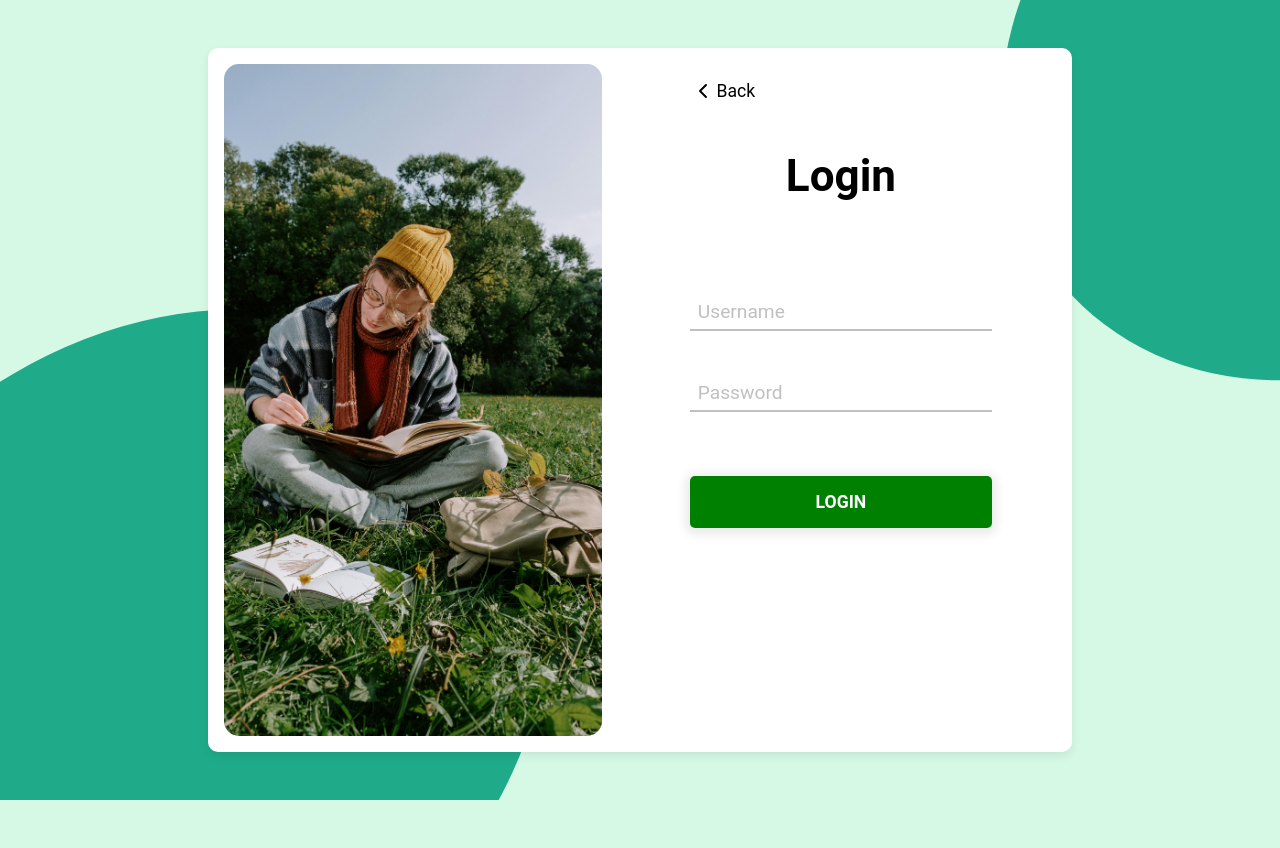
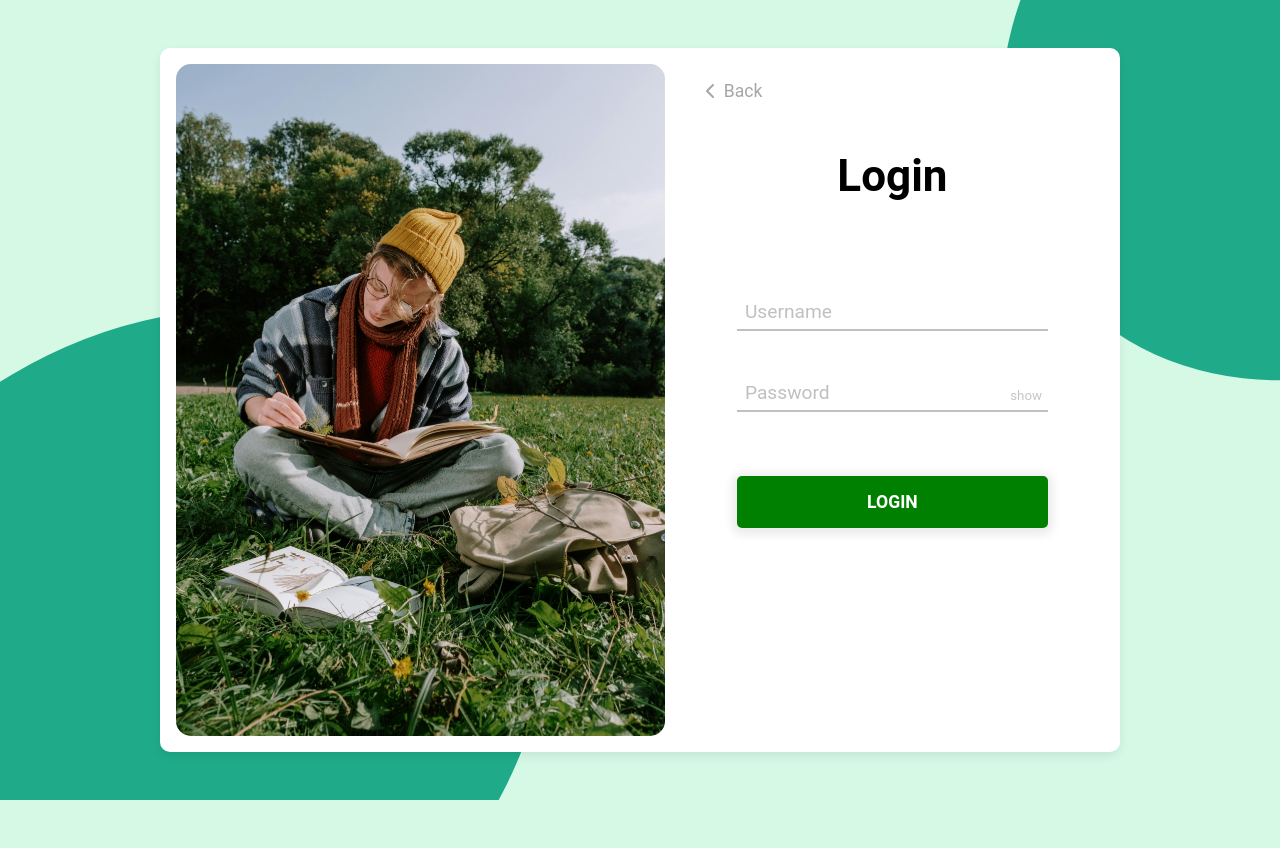
Before and after one commit to TheSciCoder3000/Micro_WEBAPP, a PHP site: page /webapp/login.php in a window 1280 px wide. Run offline with PHP 8.4, Linux system fonts and the light colour scheme; style sheets or scripts are compiled from the project's sources.

Commit message:
added show btn to password and login authentication and redirect

```diff
--- a/css/Login.css
+++ b/css/Login.css
@@ -21,19 +21,19 @@ body .eclipse-tr {
 }
 body .login-modal {
   display: flex;
-  gap: 1.5rem;
+  gap: 1rem;
   position: relative;
   z-index: 10;
   background-color: white;
   border-radius: 10px;
   padding: 1rem;
-  margin: 3rem 13rem;
+  margin: 3rem 10rem;
   box-sizing: border-box;
   height: calc(100% - 6rem);
   box-shadow: 0px 4px 10px 0px rgba(0, 0, 0, 0.08);
 }
 body .login-modal .img-cont {
-  flex: 1;
+  flex: 1.25;
   overflow: hidden;
   border-radius: 15px;
 }
@@ -44,8 +44,8 @@ body .login-modal .img-cont img {
      object-fit: cover;
 }
 body .login-modal .login-form-cont {
-  flex: 0.8;
-  padding: 0 4rem;
+  flex: 1;
+  padding: 0 1rem;
 }
 body .login-modal .login-form-cont .form-navigation {
   margin-top: 1rem;
@@ -59,25 +59,32 @@ body .login-modal .login-form-cont .form-navigation button {
   align-items: center;
   font-size: 1.1em;
   cursor: pointer;
+  color: rgb(166, 166, 166);
 }
 body .login-modal .login-form-cont .form-navigation button svg {
   width: 1rem;
   aspect-ratio: 1/1;
+  fill: rgb(166, 166, 166);
 }
 body .login-modal .login-form-cont .form-navigation button:hover {
   color: green;
+}
+body .login-modal .login-form-cont .form-navigation button:hover svg {
   fill: green;
 }
-body .login-modal .login-form-cont h1 {
+body .login-modal .login-form-cont form {
+  padding: 0 2.5rem;
+}
+body .login-modal .login-form-cont form h1 {
   text-align: center;
   font-size: 2.75em;
   margin: 3rem 0 5.5rem 0;
 }
-body .login-modal .login-form-cont .field-cont {
+body .login-modal .login-form-cont form .field-cont {
   position: relative;
   margin-bottom: 2.5rem;
 }
-body .login-modal .login-form-cont .field-cont input {
+body .login-modal .login-form-cont form .field-cont input {
   width: 100%;
   font-size: 1.2em;
   padding: 0.5rem 0.5rem;
@@ -85,15 +92,15 @@ body .login-modal .login-form-cont .field-cont input {
   border-bottom: 2px solid rgb(192, 192, 192);
   outline: none;
 }
-body .login-modal .login-form-cont .field-cont input:focus ~ label, body .login-modal .login-form-cont .field-cont input:valid ~ label {
+body .login-modal .login-form-cont form .field-cont input:focus ~ label, body .login-modal .login-form-cont form .field-cont input:valid ~ label {
   transform: translateY(-2rem);
   font-size: 0.9em;
   color: green;
 }
-body .login-modal .login-form-cont .field-cont input:focus ~ .underline::before, body .login-modal .login-form-cont .field-cont input:valid ~ .underline::before {
+body .login-modal .login-form-cont form .field-cont input:focus ~ .underline::before, body .login-modal .login-form-cont form .field-cont input:valid ~ .underline::before {
   transform: scaleX(100%);
 }
-body .login-modal .login-form-cont .field-cont label {
+body .login-modal .login-form-cont form .field-cont label {
   font-size: 1.2em;
   position: absolute;
   left: 0.5rem;
@@ -102,13 +109,13 @@ body .login-modal .login-form-cont .field-cont label {
   cursor: text;
   color: rgb(192, 192, 192);
 }
-body .login-modal .login-form-cont .field-cont .underline {
+body .login-modal .login-form-cont form .field-cont .underline {
   position: absolute;
   bottom: 0px;
   height: 2px;
   width: 100%;
 }
-body .login-modal .login-form-cont .field-cont .underline::before {
+body .login-modal .login-form-cont form .field-cont .underline::before {
   position: absolute;
   content: "";
   height: 100%;
@@ -117,7 +124,20 @@ body .login-modal .login-form-cont .field-cont .underline::before {
   background-color: green;
   transition: transform 0.1s ease;
 }
-body .login-modal .login-form-cont input[type=submit] {
+body .login-modal .login-form-cont form .field-cont .show-btn {
+  position: absolute;
+  right: 0;
+  outline: none;
+  border: none;
+  background-color: transparent;
+  bottom: 0.5rem;
+  cursor: pointer;
+  color: rgb(197, 197, 197);
+}
+body .login-modal .login-form-cont form .field-cont .show-btn.active {
+  color: green;
+}
+body .login-modal .login-form-cont form input[type=submit] {
   font-size: 1.1em;
   font-weight: 600;
   display: block;
@@ -131,6 +151,6 @@ body .login-modal .login-form-cont input[type=submit] {
   color: white;
   cursor: pointer;
 }
-body .login-modal .login-form-cont input[type=submit]:hover {
+body .login-modal .login-form-cont form input[type=submit]:hover {
   background-color: rgb(0, 144, 0);
 }/*# sourceMappingURL=Login.css.map */
--- a/css/scss/Login.scss
+++ b/css/scss/Login.scss
@@ -23,20 +23,20 @@ body {
 
     .login-modal {
         display: flex;
-        gap: 1.5rem;
+        gap: 1rem;
         position: relative;
         z-index: 10;
         background-color: white;
         border-radius: 10px;
         padding: 1rem;
         $margin-y: 3rem;
-        margin: calc($margin-y) 13rem;
+        margin: calc($margin-y) 10rem;
         box-sizing: border-box;
         height: calc(100% - calc($margin-y * 2));
         box-shadow: 0px 4px 10px 0px rgba(0, 0, 0, 0.08);
 
         .img-cont {
-            flex: 1;
+            flex: 1.25;
             overflow: hidden;
             border-radius: 15px;
 
@@ -48,8 +48,8 @@ body {
         }
 
         .login-form-cont {
-            flex: 0.8;
-            padding: 0 4rem;
+            flex: 1;
+            padding: 0 1rem;
 
             .form-navigation {
                 margin-top: 1rem;
@@ -63,18 +63,26 @@ body {
                     align-items: center;
                     font-size: 1.1em;
                     cursor: pointer;
+                    color: rgb(166, 166, 166);
 
                     svg {
                         width: 1rem;
                         aspect-ratio: 1/1;
+                        fill: rgb(166, 166, 166);
                     }
 
                     &:hover {
                         color: green;
+
+                        svg {
                             fill: green;
                         }
                     }
                 }
+            }
+
+            form {
+                padding: 0 2.5rem;
 
                 h1 {
                     text-align: center;
@@ -133,6 +141,21 @@ body {
                             transition: transform 0.1s ease;
                         }
                     }
+
+                    .show-btn {
+                        position: absolute;
+                        right: 0;
+                        outline: none;
+                        border: none;
+                        background-color: transparent;
+                        bottom: 0.5rem;
+                        cursor: pointer;
+                        color: rgb(197, 197, 197);
+
+                        &.active {
+                            color: green;
+                        }
+                    }
                 }
 
                 input[type=submit] {
@@ -153,6 +176,8 @@ body {
                         background-color: rgb(0, 144, 0);
                     }
                 }
+
             }
         }
     }
+}
--- a/login.php
+++ b/login.php
@@ -7,6 +7,32 @@
     <link rel="stylesheet" href="css/Navbar.css">
     <title>Login</title>
 </head>
+
+<?php
+if (isset($_POST['submit'])) {
+    $username = $_POST['username'];
+    $password = $_POST['password'];
+    $hashed_password = md5($password);
+
+    $serverName = "NeurosLaptop\SQLEXPRESS";
+
+    $connectionOptions = [
+        "Database" => "WEBAPP",
+        "Uid" => "",
+        "PWD" => ""
+    ];
+
+    $conn = sqlsrv_connect($serverName, $connectionOptions);
+
+    $login_sql = "SELECT * FROM ADMIN_LOGIN WHERE USERNAME = '$username' AND PASSWORD = '$hashed_password'";
+    $login_res = sqlsrv_query($conn, $login_sql);
+    $logins = sqlsrv_fetch_array($login_res);
+
+    if (isset($logins['USERID'])) {
+        header('Location: reports.php');
+    }
+}
+?>
 
 <body>
     <svg class="eclipse-bl" width="550" height="491" viewBox="0 0 550 491" fill="none" xmlns="http://www.w3.org/2000/svg">
@@ -29,22 +55,40 @@
                     Back
                 </button>
             </div>
-            <form action="" method="post">
+            <form action="<?php echo htmlspecialchars($_SERVER['PHP_SELF']); ?>" method="post">
                 <h1>Login</h1>
                 <div class="field-cont">
-                    <input type="text" id="username" name="username" required>
+                    <input type="text" id="username" name="username" autocomplete="off" required>
                     <label for="username">Username</label>
                     <div class="underline"></div>
                 </div>
                 <div class="field-cont">
-                    <input type="password" id="password" name="password" required>
+                    <input type="password" id="password" name="password" autocomplete="off" required>
                     <label for="password">Password</label>
                     <div class="underline"></div>
+                    <button onclick="showPassword()" type="button" class="show-btn" id="show-btn">
+                        show
+                    </button>
                 </div>
                 <input type="submit" name="submit" value="LOGIN">
             </form>
         </div>
     </div>
+
+    <script>
+        function showPassword() {
+            let passwordInput = document.getElementById('password');
+            let isShown = passwordInput.getAttribute('type') == 'text';
+            if (isShown) {
+                passwordInput.setAttribute('type', 'password');
+                document.getElementById('show-btn').classList.remove('active');
+            } else {
+                passwordInput.setAttribute('type', 'text');
+                document.getElementById('show-btn').classList.add('active');
+            }
+
+        }
+    </script>
 </body>
 
 </html>
```
Also changed, not shown: 1 other file. Lines whose indentation alone changed are shown as unchanged.
